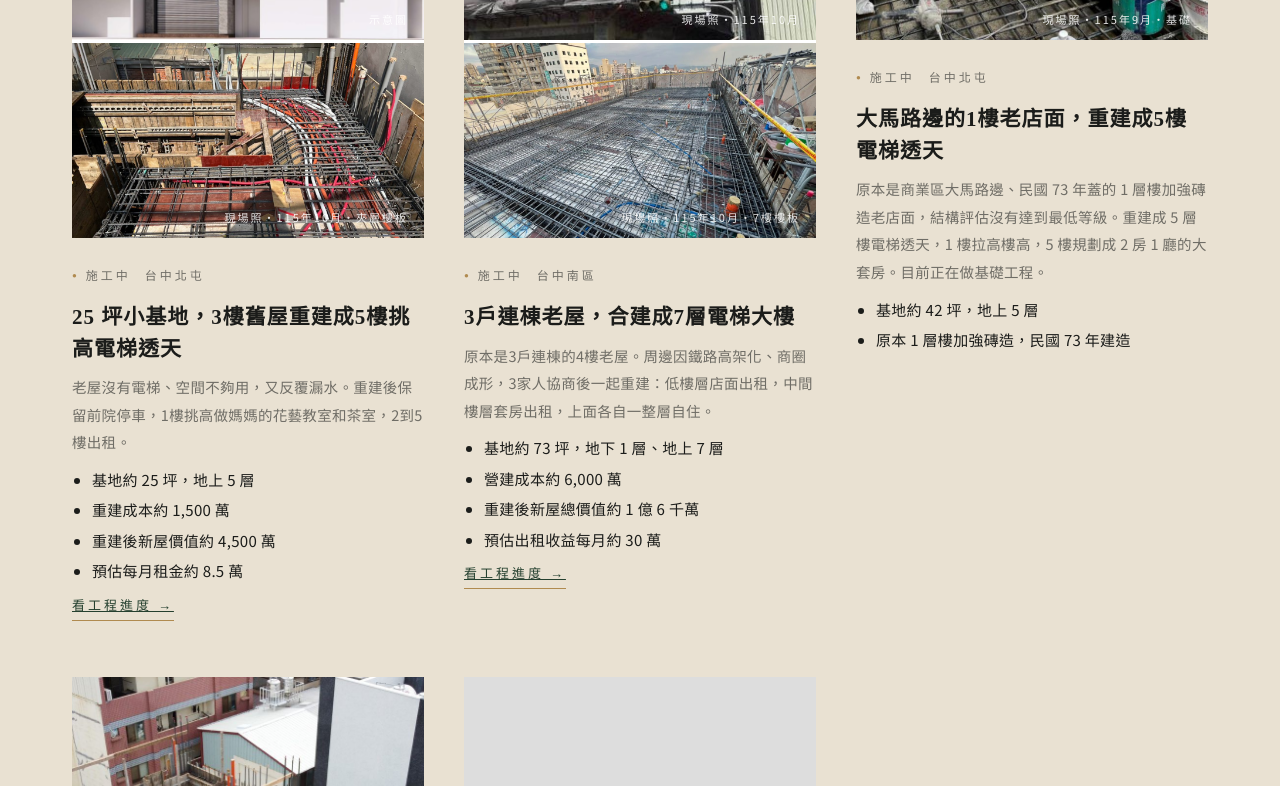
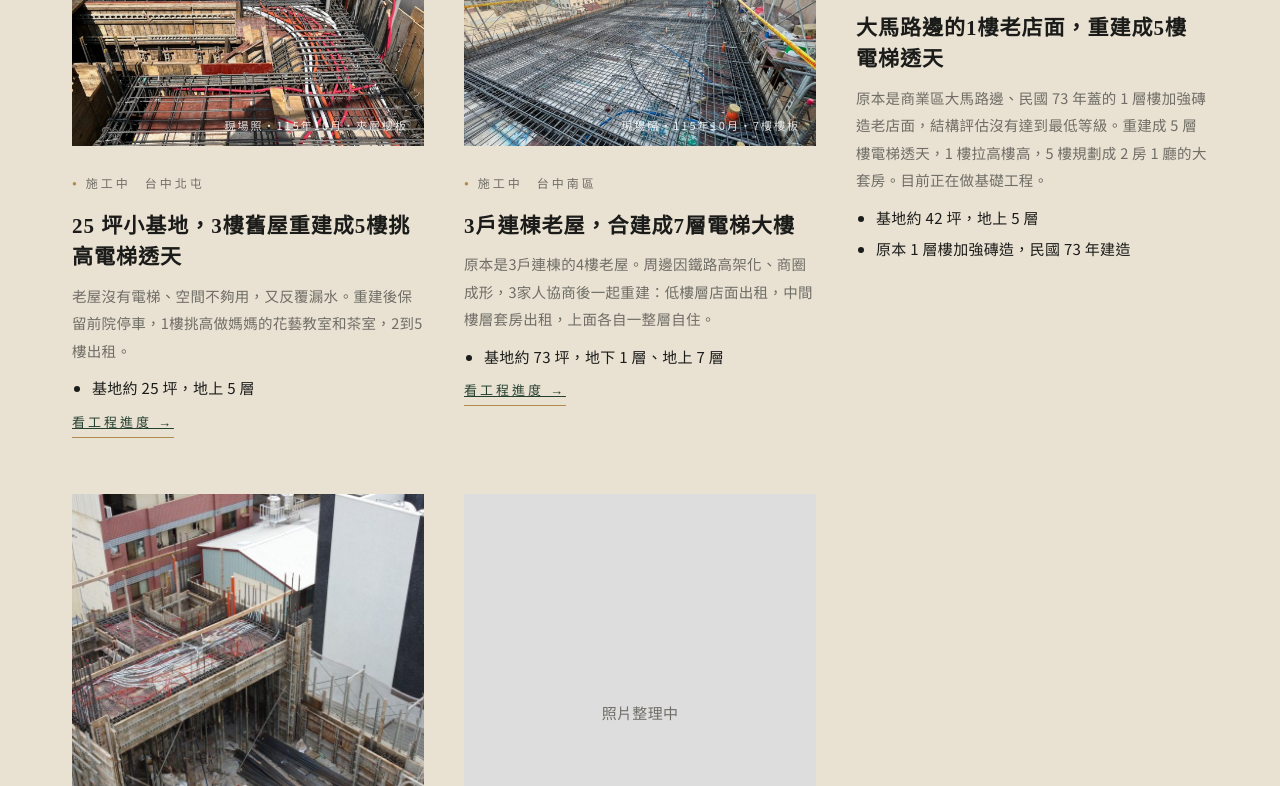
Before and after one commit to GztwE706/leyubuild, a plain HTML site: page cases.html in a window 1280 px wide. Shown: the part 1944-2730 px from the top of the page. Drawn offline with Linux system fonts and the light colour scheme.

Commit message:
Cases: remove all price/cost/rent figures
Co-Authored-By: Claude Opus 5.5 <noreply@anthropic.com>
Claude-Session: https://claude.ai/code/session_01ThXRWYPSjcuhpccRQb5oRc

```diff
--- a/cases.html
+++ b/cases.html
@@ -34,9 +34,6 @@
         <p>家裡只剩爸媽住，老屋沒有電梯、動線不好。由兒女一起出資重建：1樓做無障礙空間給爸媽自住，2樓以上規劃套房出租。6米面寬裡把自住和出租的出入動線分開，彼此不打擾。</p>
         <ul>
           <li>基地約 35 坪，地上 5 層</li>
-          <li>重建前舊屋價值約 1,500 萬</li>
-          <li>營建工程約 1,600 萬</li>
-          <li>重建後新屋價值約 4,500 萬</li>
         </ul>
         <a class="go" href="case-shunan.html">看工程進度 →</a>
       </div>
@@ -57,9 +54,6 @@
         <p>老屋沒有電梯、空間不夠用，又反覆漏水。重建後保留前院停車，1樓挑高做媽媽的花藝教室和茶室，2到5樓出租。</p>
         <ul>
           <li>基地約 25 坪，地上 5 層</li>
-          <li>重建成本約 1,500 萬</li>
-          <li>重建後新屋價值約 4,500 萬</li>
-          <li>預估每月租金約 8.5 萬</li>
         </ul>
         <a class="go" href="case-dongxin196.html">看工程進度 →</a>
       </div>
@@ -74,9 +68,6 @@
         <p>原本是3戶連棟的4樓老屋。周邊因鐵路高架化、商圈成形，3家人協商後一起重建：低樓層店面出租，中間樓層套房出租，上面各自一整層自住。</p>
         <ul>
           <li>基地約 73 坪，地下 1 層、地上 7 層</li>
-          <li>營建成本約 6,000 萬</li>
-          <li>重建後新屋總價值約 1 億 6 千萬</li>
-          <li>預估出租收益每月約 30 萬</li>
         </ul>
         <a class="go" href="case-zhengyi.html">看工程進度 →</a>
       </div>
```
